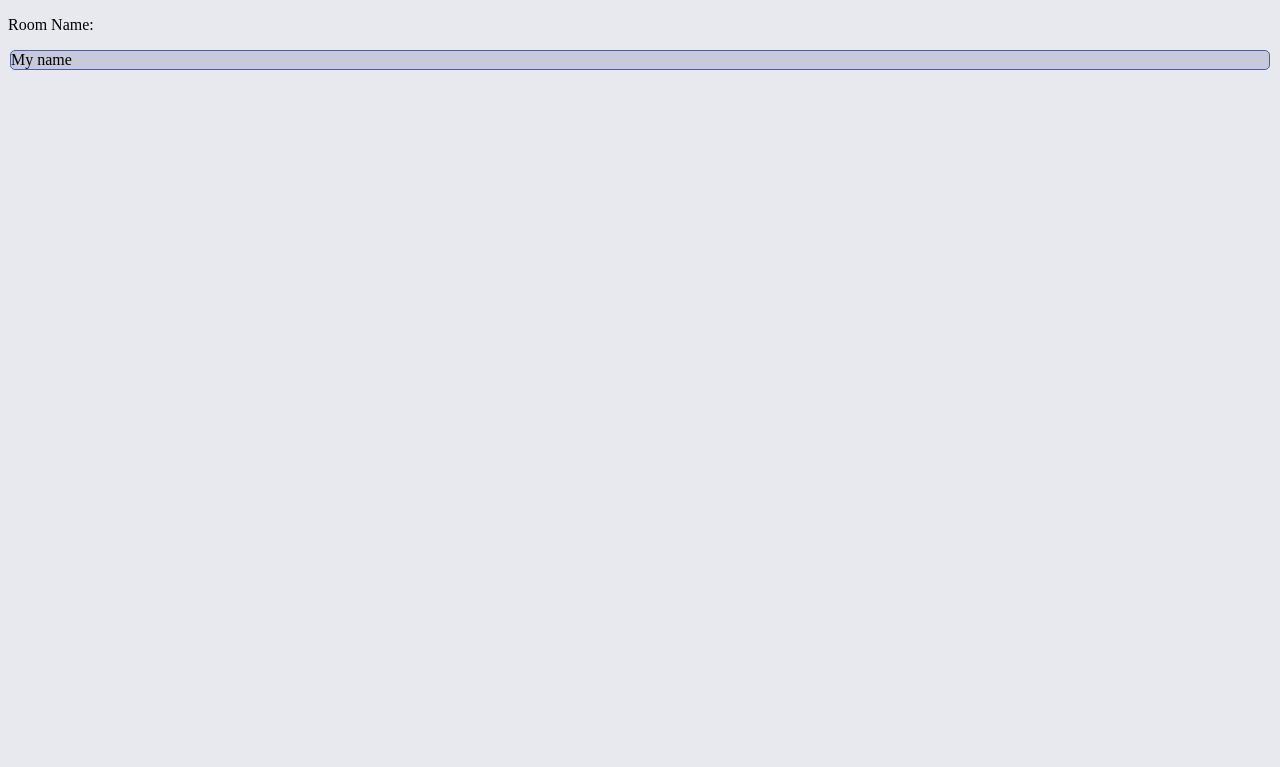
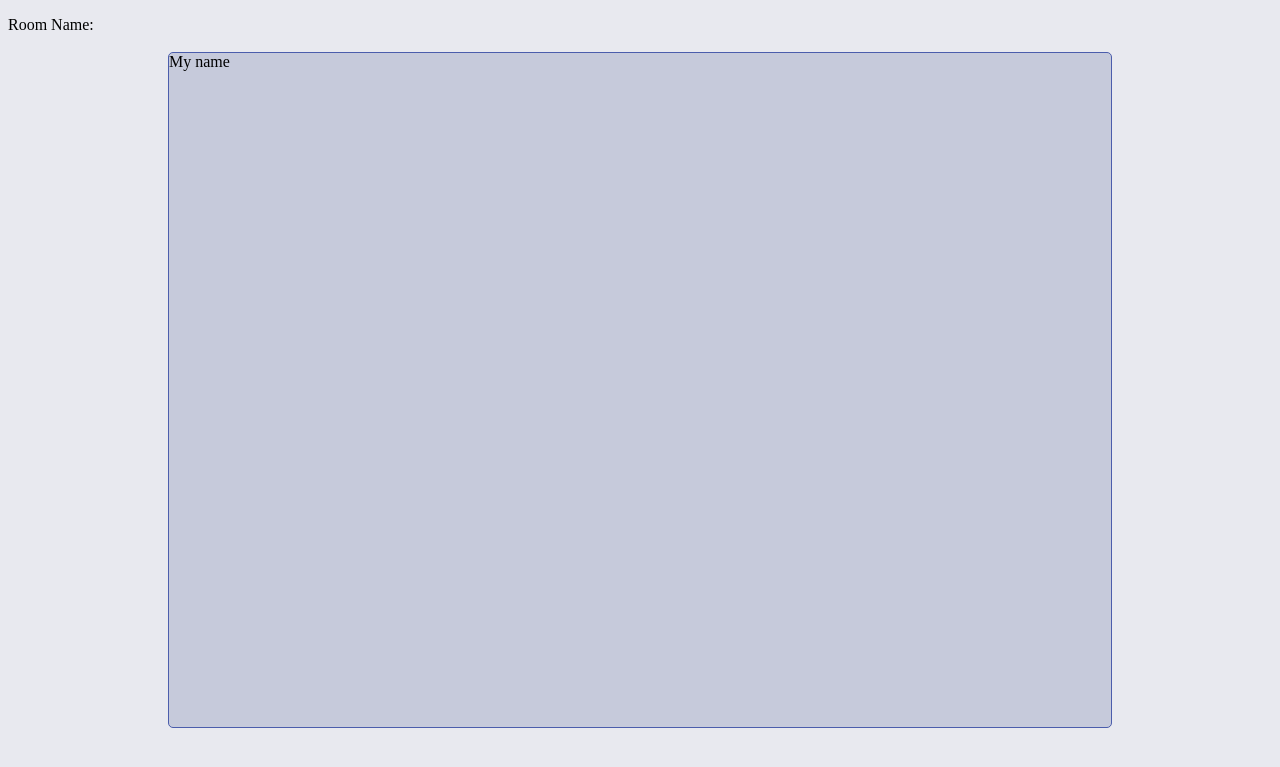
Before and after one commit to femiolulana/FullVideoChat, a Django app: template mychat/base/templates/base/room.html in a window 1280 px wide. Shown: the top 767 px of the page. Run offline with Django 5.2, Linux system fonts and the light colour scheme; the template is opened without the code that fills it, so the values that code supplies are empty; parts of the project's set-up code (start-up, migrations or seed data) failed here and were passed over.

Commit message:
style video container added to main.css2

```diff
--- a/mychat/static/styles/main.css
+++ b/mychat/static/styles/main.css
@@ -27,7 +27,20 @@ body{
 }
 
 /*.......Room Styling.....*/
+
+#video-streams {
+    display: flex;
+    flex-wrap: wrap;
+    height : 85vh;
+    width: 75%;
+    margin: 0 auto;
+}
+
 .video-container{
+    flex-basis: 500px;
+    flex-grow:1;
+    max-height:100%;
+    min-height:350px;
     border: 1px solid rgb(75, 93, 172, 1);
     border-radius: 5px;
     margin: 2px;
```
